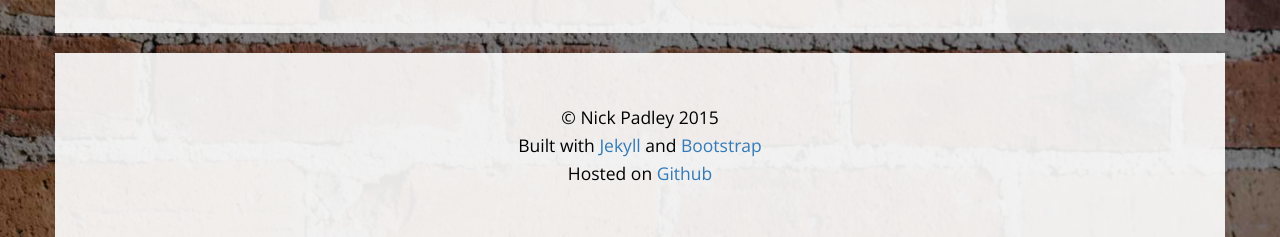
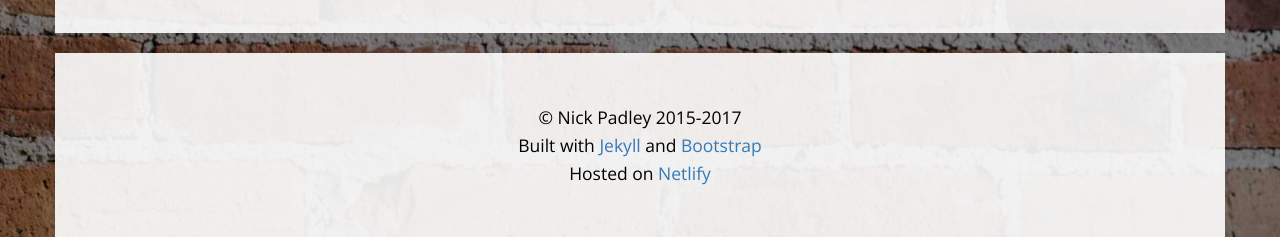
Before and after one commit to npadley/Personal-Site, a Jekyll site: the page built from index.html, in a window 1280 px wide. Shown: the part 1284-1521 px from the top of the page. Built offline with Jekyll 4.4.1, drawn with Linux system fonts in a browser that asks for light colours; nearby versions of some CDN libraries.

Commit message:
Update footer

```diff
--- a/_includes/footer.html
+++ b/_includes/footer.html
@@ -1,9 +1,9 @@
 		<footer class="container">
 		    <div class="row">
 		    	<div class="col-lg-12 text-center">
-		    		<p>&copy; Nick Padley 2015<br />
+		    		<p>&copy; Nick Padley 2015-2017<br />
 		    		Built with <a href="http://www.jekyllrb.com">Jekyll</a> and <a href="http://www.getbootstrap.com">Bootstrap</a><br />
-		    		Hosted on <a href="https://github.com/npadley/npadley.github.io">Github</a>
+		    		Hosted on <a href="https://netlify.com">Netlify</a>
 		    		</p>
 		    	</div>
 		    </div>
```
